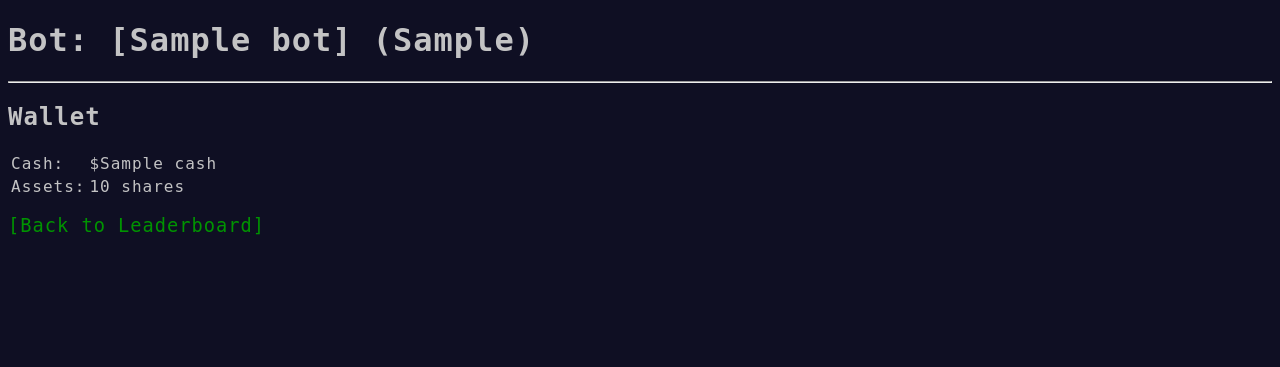
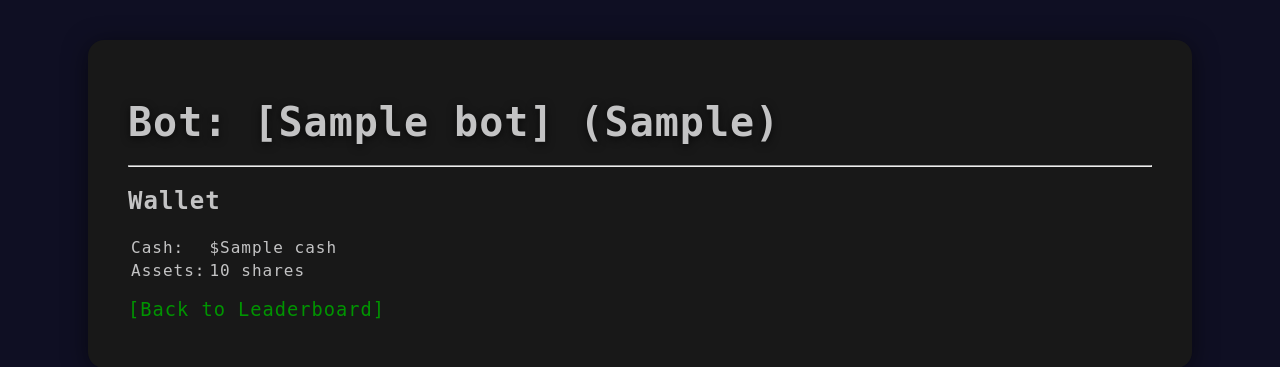
Before and after one commit to coding-kelps/finwar, a Python web app: template servers/rust-server/templates/bot.html in a window 1280 px wide. Shown: the top 367 px of the page. Run offline with Jinja, Linux system fonts and the light colour scheme; the template is opened without the code that fills it: most values are stand-ins (such as "Sample title", 1, 10 or a date in 2020).

Commit message:
style(market-server-rust): tweak css and script placement in templates

```diff
--- a/servers/rust-server/static/css/style.css
+++ b/servers/rust-server/static/css/style.css
@@ -1,14 +1,16 @@
 body {
   background-color: #0f0f23;
   color: #c3c3c4;
-    font-family: 'Source Code Pro', monospace;
+  font-family: "Source Code Pro", monospace;
   letter-spacing: 1px;
+  margin: 0;
+  padding: 0;
 }
 a::before {
-    content: '[';
+  content: "[";
 }
 a::after {
-    content: ']';
+  content: "]";
 }
 a {
   font-size: 14pt;
@@ -21,3 +23,26 @@ a:hover,
 a:focus {
   color: #99ff99;
 }
+main {
+  max-width: 80%;
+  margin: 40px auto;
+  background: #181818;
+  border-radius: 16px;
+  box-shadow: 0 4px 24px rgba(0, 0, 0, 0.5);
+  padding: 32px 40px;
+}
+h1 {
+  font-size: 2.5rem;
+  font-weight: 700;
+  margin-bottom: 0.5em;
+  letter-spacing: 1px;
+  text-shadow: 0 2px 8px #000a;
+}
+@media (max-width: 600px) {
+  main {
+    padding: 16px 8px;
+  }
+  h1 {
+    font-size: 2rem;
+  }
+}
--- a/servers/rust-server/templates/base.html
+++ b/servers/rust-server/templates/base.html
@@ -3,11 +3,13 @@
   <head>
     <title>{% block title %}Finwar - {{ title }}{% endblock %}</title>
     {% block head %}{% endblock %}
-    <link rel="stylesheet" href="/static/css/style.css">
+    <link rel="stylesheet" href="/static/css/style.css" />
   </head>
   <body>
-    <div id="content">
-      {% block content %}<p>Placeholder content</p>{% endblock %}
-    </div>
+    <main>
+      {% block content %}
+      <p>Placeholder content</p>
+      {% endblock %}
+    </main>
   </body>
 </html>
```
Also changed, not shown: servers/rust-server/templates/home.html (+2 -35 lines). Lines whose indentation alone changed are shown as unchanged.
